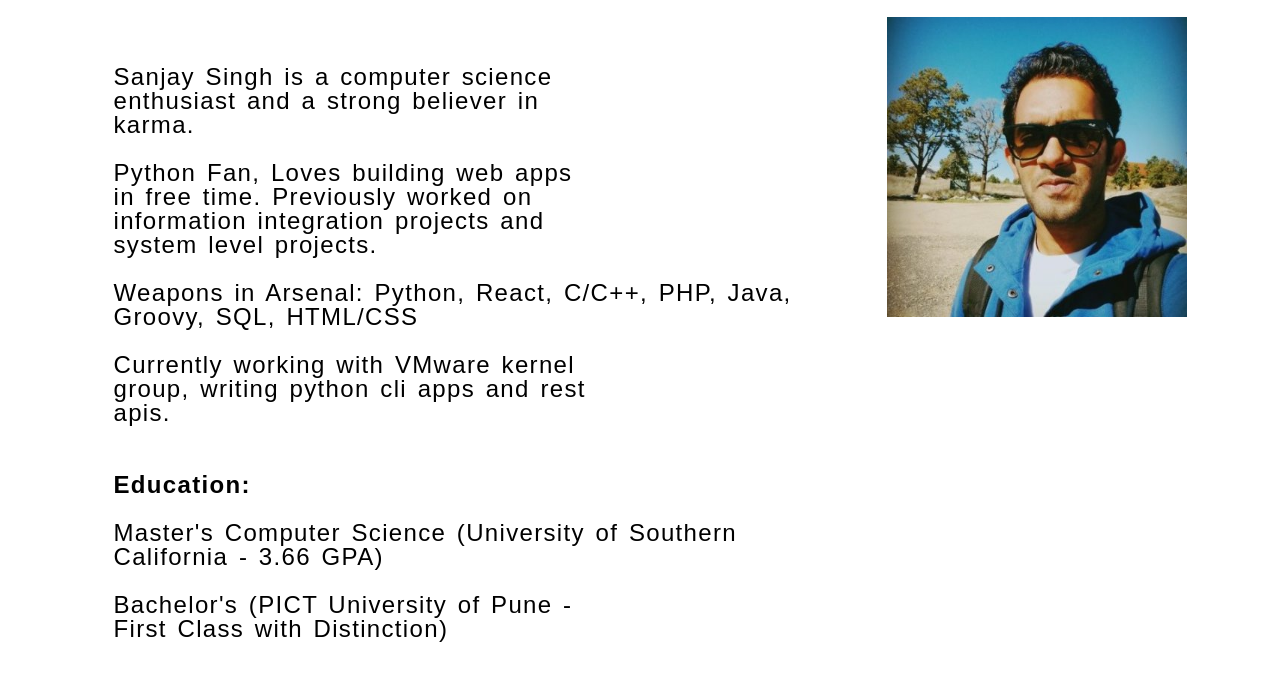
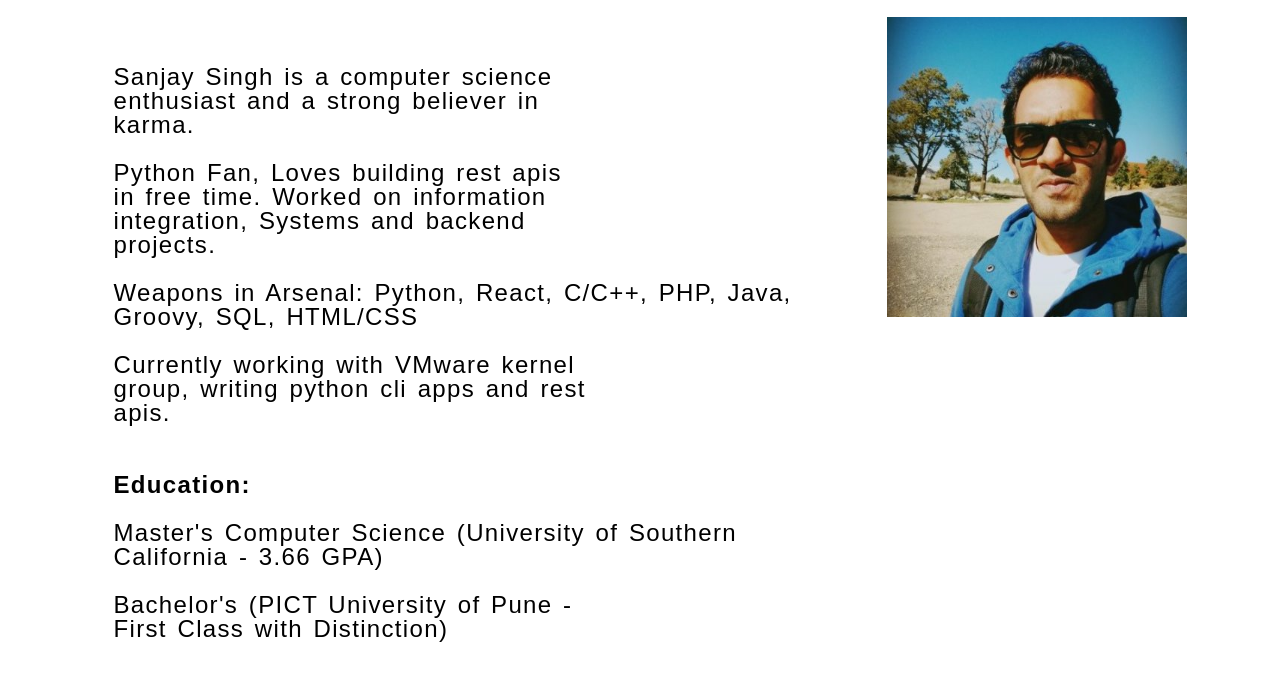
Before and after one commit to cjsanjay/cjsanjay.github.io, a website: page index.html in a window 1280 px wide. Shown: the part 123-800 px from the top of the page. Drawn offline with Linux system fonts and the light colour scheme; a web font is replaced by a local one.

Commit message:
Update index.html

```diff
--- a/index.html
+++ b/index.html
@@ -49,7 +49,7 @@
                         </div>
                         <div class="col-sm-8 content">
                             <br>
-                            Python Fan, Loves building web apps in free time. Previously worked on information integration projects and system level projects.
+                            Python Fan, Loves building rest apis in free time. Worked on information integration, Systems and backend projects.
                         </div>
                         <div class="col-sm-12 content">
                             <br>
```
